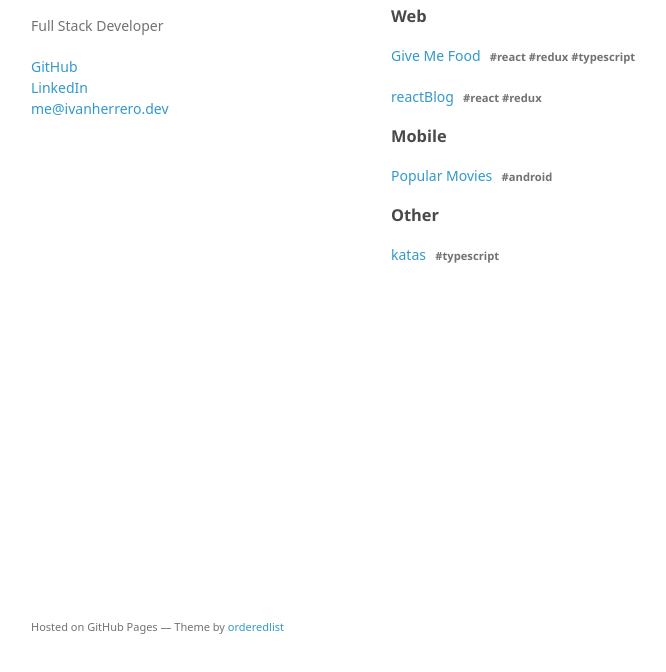
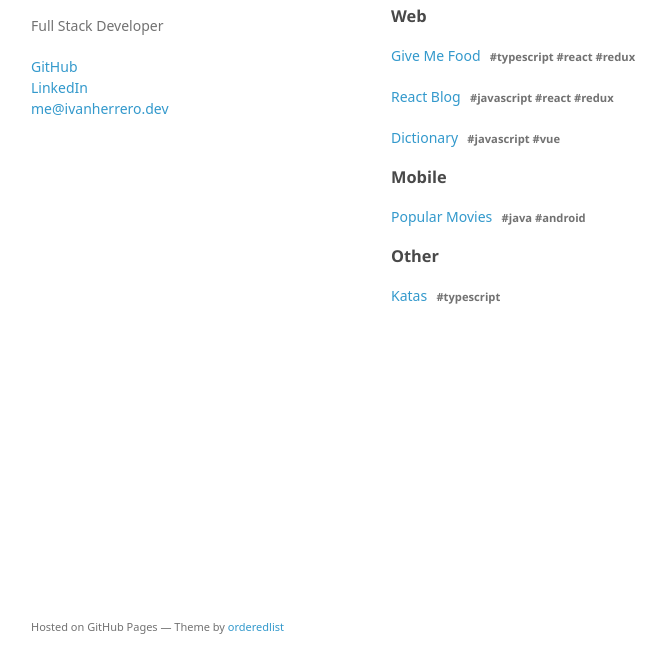
Before and after one commit to ivan-herrero/ivan-herrero.github.io, a plain HTML site: page index.html in a window 1280 px wide. Shown: the part 94-766 px from the top of the page, without its empty margins (179-845 px from the left). Drawn offline with Linux system fonts and the light colour scheme; a web font is replaced by a local one.

Commit message:
Add dictionary app

```diff
--- a/index.html
+++ b/index.html
@@ -46,12 +46,17 @@
 
       <p>
         <a href="https://github.com/ivan-herrero/givemefood" target="_blank">Give Me Food</a>
-        <span class="tags">#react #redux #typescript</span>
+        <span class="tags">#typescript #react #redux</span>
       </p>
 
       <p>
-        <a href="https://github.com/ivan-herrero/reactBlog" target="_blank">reactBlog</a>
-        <span class="tags">#react #redux</span>
+        <a href="https://github.com/ivan-herrero/reactBlog" target="_blank">React Blog</a>
+        <span class="tags">#javascript #react #redux</span>
+      </p>
+
+      <p>
+        <a href="https://github.com/ivan-herrero/dictionary" target="_blank">Dictionary</a>
+        <span class="tags">#javascript #vue</span>
       </p>
 
       <h3>
@@ -62,7 +67,7 @@
 
       <p>
         <a href="https://github.com/ivan-herrero/PopularMovies" target="_blank">Popular Movies</a>
-        <span class="tags">#android</span>
+        <span class="tags">#java #android</span>
       </p>
 
       <h3>
@@ -72,7 +77,7 @@
       </h3>
 
       <p>
-        <a href="https://github.com/ivan-herrero/katas" target="_blank">katas</a>
+        <a href="https://github.com/ivan-herrero/katas" target="_blank">Katas</a>
         <span class="tags">#typescript</span>
       </p>
 
```
